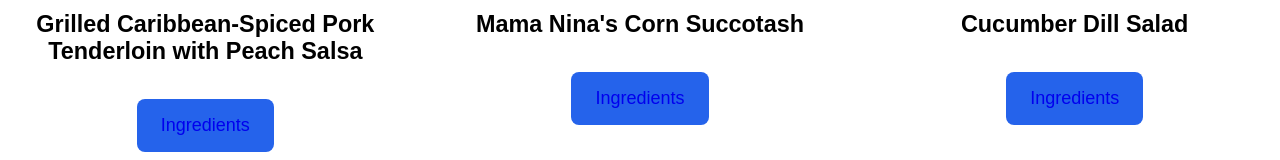
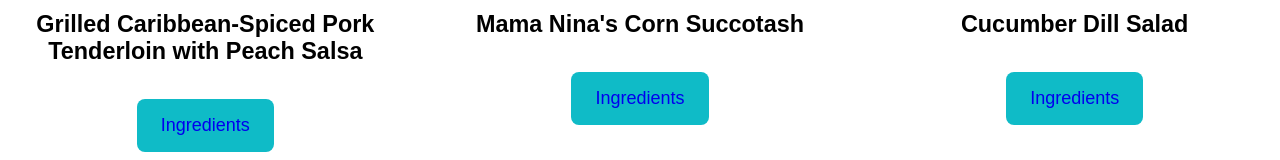
Before and after one commit to bigirimc/odin-recipes, a plain HTML site: page index.html in a window 1280 px wide. Shown: the part 678-838 px from the top of the page. Drawn offline with Linux system fonts and the light colour scheme.

Commit message:
Updating Button Color

```diff
--- a/style.css
+++ b/style.css
@@ -113,7 +113,7 @@ ul{
   button {
     border-radius: 8px;
     border: none;
-    background-color: #2563eb;
+    background-color: #0fbbc7;
     color: white;
     font-size: 18px;
     padding: 16px 24px;
```
